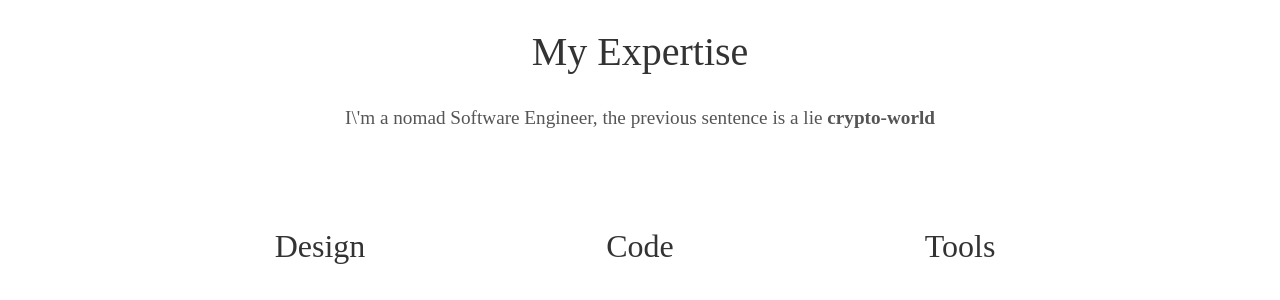
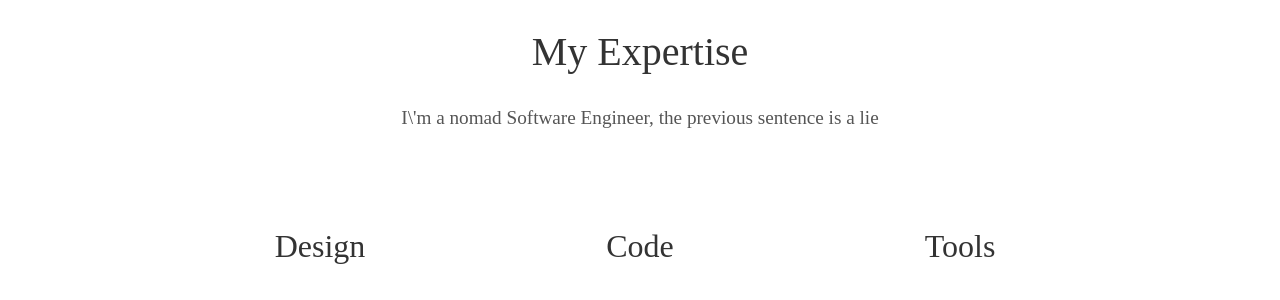
Before and after one commit to Hughtime/Hughtime.github.io, a Jekyll site: the page built from index.html, in a window 1280 px wide. Shown: the part 953-1253 px from the top of the page. Built offline with Jekyll 4.4.1, drawn with Linux system fonts in a browser that asks for light colours; some web fonts are replaced.

Commit message:
Update _config.yml

```diff
--- a/_config.yml
+++ b/_config.yml
@@ -6,7 +6,7 @@ description: 日常想过955的生活
 
 # User settings
 username: 刘小天
-user_description: I\'m a nomad Software Engineer, the previous sentence is a lie <b>crypto-world</b>
+user_description: I\'m a nomad Software Engineer, the previous sentence is a lie
 user_title: Stupid bird
 email: 那啥 填了也没用 又没人给我发邮件
 # twitter_username: lorem_ipsum
```
